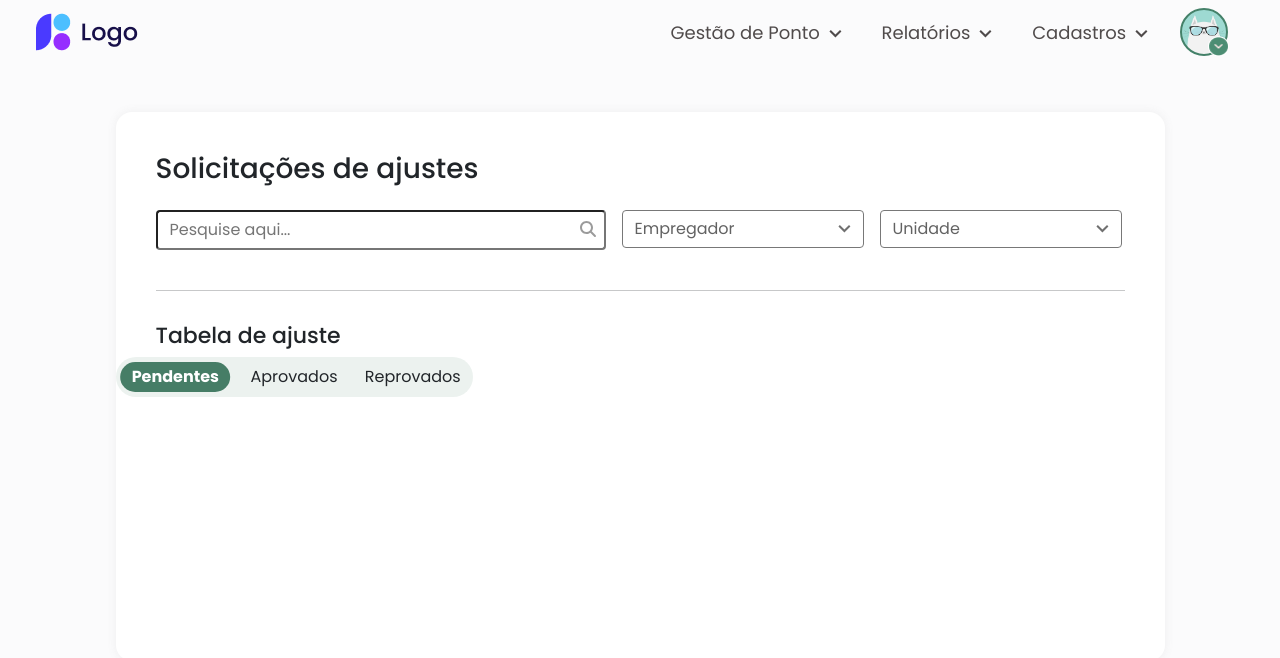
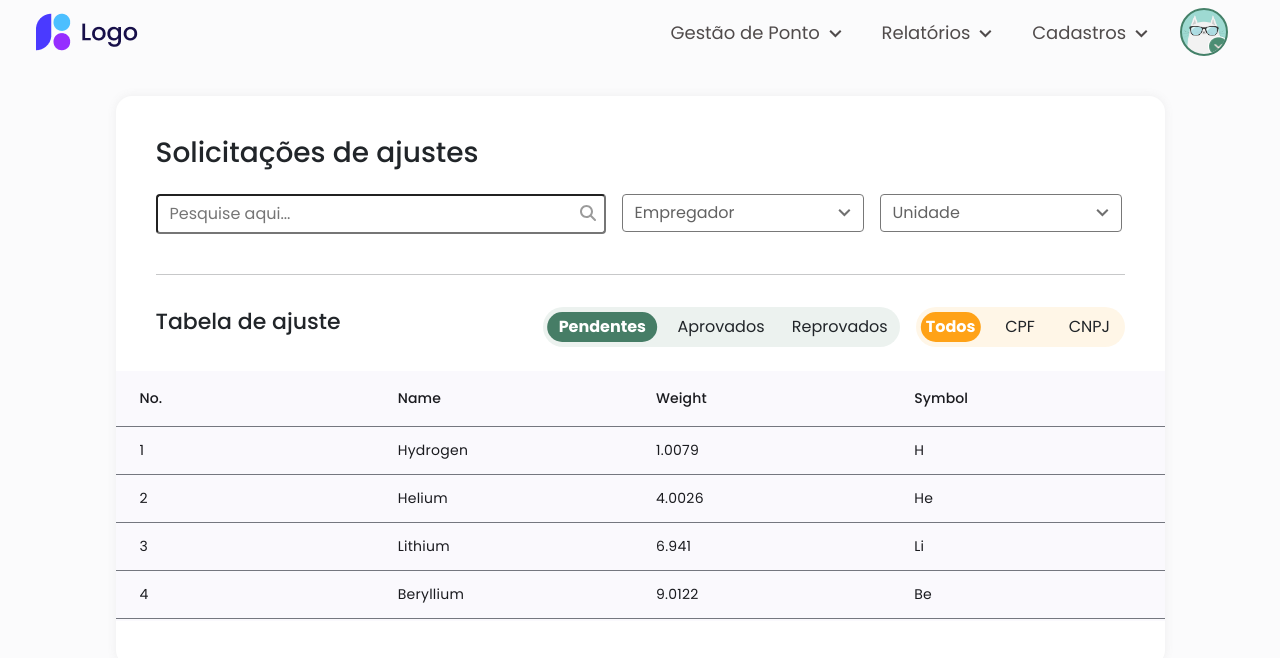
Before and after one commit to Icaro-Carvalho/FRONT-END-EQUILIBRIO, an Angular app: page /solicitacoes-ajustes in a window 1280 px wide. Shown: the top 658 px of the page. Built offline with nearby package versions, Linux system fonts and the light colour scheme.

Commit message:
Adicionando Angular Material e melhorando visual da tela de solicitação de ajuste

```diff
--- a/angular.json
+++ b/angular.json
@@ -28,6 +28,7 @@
               "src/assets"
             ],
             "styles": [
+              "src/custom-theme.scss",
               "src/styles.css"
             ],
             "scripts": []
--- a/package.json
+++ b/package.json
@@ -11,10 +11,12 @@
   "private": true,
   "dependencies": {
     "@angular/animations": "^18.1.0",
+    "@angular/cdk": "^18.1.2",
     "@angular/common": "^18.1.0",
     "@angular/compiler": "^18.1.0",
     "@angular/core": "^18.1.0",
     "@angular/forms": "^18.1.0",
+    "@angular/material": "^18.1.2",
     "@angular/platform-browser": "^18.1.0",
     "@angular/platform-browser-dynamic": "^18.1.0",
     "@angular/router": "^18.1.0",
--- a/src/app/app.config.ts
+++ b/src/app/app.config.ts
@@ -2,7 +2,8 @@ import { ApplicationConfig, provideZoneChangeDetection } from '@angular/core';
 import { provideRouter } from '@angular/router';
 
 import { routes } from './app.routes';
+import { provideAnimationsAsync } from '@angular/platform-browser/animations/async';
 
 export const appConfig: ApplicationConfig = {
-  providers: [provideZoneChangeDetection({ eventCoalescing: true }), provideRouter(routes)]
+  providers: [provideZoneChangeDetection({ eventCoalescing: true }), provideRouter(routes), provideAnimationsAsync()]
 };
--- a/src/app/paginas/solicitacoes-ajustes/solicitacoes-ajustes.component.css
+++ b/src/app/paginas/solicitacoes-ajustes/solicitacoes-ajustes.component.css
@@ -1,14 +1,14 @@
 
 .fundo-quadrado{
     background-color: #FFFFFF;
-    width: 1049px;
-    height: 549px;
     border-radius: 1rem;
     margin-left: auto;
     margin-right: auto;
-    margin-top: 3rem;
+    margin-top: 2rem;
     box-shadow: 0 0 10px  rgba(122, 122, 122, 0.1);
     padding: 0;
+    max-width: 1049px;
+    max-height: 570px;
 
 }
 
@@ -78,16 +78,19 @@ select{
 
 /*Estilo do Seletor de Status*/
 
-.btn-group-status {
-    position: relative;
-    border-radius: 120px;
-    overflow: hidden;
-    display: flex;
-    align-items: center;
+.btn-group-estilo-status{
     width: 357px;
     height: 40px;
     background-color: rgba(70, 125, 102, 0.1);
-  }
+    margin-right: 1rem;
+}
+
+.btn-group-estilo-indentificacao{
+    width: 209px;
+    height: 40px;
+    background-color: rgba(255, 162, 23, 0.1);
+    margin-right: 40px;
+}
 
   .btn{
     flex: 1;
@@ -105,7 +108,7 @@ select{
     z-index: 1;
   }
 
-  .btn-status.active, .btn.active {
+  .btn.active {
     color: white;
     font-weight: bold;
   }
@@ -122,3 +125,13 @@ select{
     transform: translate(-50%, -50%);
     z-index: -1;
   }
+
+  .btn-indentificacao.active::after{
+    background-color: #FFA217;
+  }
+
+  .mat-mdc-table {
+    width: 100%;
+    max-height: 250px;
+    overflow: auto;
+  }
--- a/src/app/paginas/solicitacoes-ajustes/solicitacoes-ajustes.component.html
+++ b/src/app/paginas/solicitacoes-ajustes/solicitacoes-ajustes.component.html
@@ -7,7 +7,7 @@
       </div>
       <div class="d-flex align-items-start">
         <div class="input-wrapper">
-          <input type="text" placeholder="Pesquise aqui...">
+          <input type="text" placeholder="Pesquise aqui..." #input>
           <fa-icon [icon]="faSearch" class="cor-icon"></fa-icon>
         </div>
         <div class="dropdown-html">
@@ -32,26 +32,64 @@
 
       <hr>
 
-      <div>
+      <div class="d-flex align-items-center justify-content-between mb-4">
         <h2>Tabela de ajuste</h2>
-        <div>
-          <div class="btn-group btn-group-status" role="group" aria-label="Basic example">
-            <button type="button" class="btn" [ngClass]="{ 'active': selectedStatus === 'Pendentes' }" (click)="selectStatus('Pendentes')">Pendentes</button>
-            <button type="button" class="btn" [ngClass]="{ 'active': selectedStatus === 'Aprovados' }" (click)="selectStatus('Aprovados')">Aprovados</button>
-            <button type="button" class="btn" [ngClass]="{ 'active': selectedStatus === 'Reprovados' }" (click)="selectStatus('Reprovados')">Reprovados</button>
+        <div class="d-flex">
+          <div class="btn-group btn-group-status btn-group-estilo-status" role="group" aria-label="Basic example">
+            <button type="button" class="btn" [ngClass]="{ 'active': selectedStatus === 'Pendentes' }"
+              (click)="selectStatus('Pendentes', 1)">Pendentes</button>
+            <button type="button" class="btn" [ngClass]="{ 'active': selectedStatus === 'Aprovados' }"
+              (click)="selectStatus('Aprovados', 1)">Aprovados</button>
+            <button type="button" class="btn" [ngClass]="{ 'active': selectedStatus === 'Reprovados' }"
+              (click)="selectStatus('Reprovados', 1)">Reprovados</button>
             <div class="indicator" [ngStyle]="{'left': indicatorPosition}"></div>
           </div>
 
-          <div class="btn-group" role="group" aria-label="Basic example">
-            <button type="button" class="btn btn-secondary">Todos</button>
-            <button type="button" class="btn btn-secondary">CPF</button>
-            <button type="button" class="btn btn-secondary">CNPJ</button>
+          <div class="btn-group btn-group-status btn-group-estilo-indentificacao" role="group"
+            aria-label="Basic example">
+            <button type="button" class="btn btn-indentificacao"
+              [ngClass]="{ 'active': selectedIndentificacao === 'Todos' }"
+              (click)="selectStatus('Todos', 2)">Todos</button>
+            <button type="button" class="btn btn-indentificacao"
+              [ngClass]="{ 'active': selectedIndentificacao === 'CPF' }" (click)="selectStatus('CPF', 2)">CPF</button>
+            <button type="button" class="btn btn-indentificacao"
+              [ngClass]="{ 'active': selectedIndentificacao === 'CNPJ' }"
+              (click)="selectStatus('CNPJ', 2)">CNPJ</button>
           </div>
         </div>
+      </div>
 
+      <div>
+        <mat-table [dataSource]="dataSource" class="mat-elevation-z8">
+          <!-- Position Column -->
+          <ng-container matColumnDef="position">
+            <mat-header-cell *matHeaderCellDef> No. </mat-header-cell>
+            <mat-cell *matCellDef="let element"> {{element.position}} </mat-cell>
+          </ng-container>
+
+          <!-- Name Column -->
+          <ng-container matColumnDef="name">
+            <mat-header-cell *matHeaderCellDef> Name </mat-header-cell>
+            <mat-cell *matCellDef="let element"> {{element.name}} </mat-cell>
+          </ng-container>
+
+          <!-- Weight Column -->
+          <ng-container matColumnDef="weight">
+            <mat-header-cell *matHeaderCellDef> Weight </mat-header-cell>
+            <mat-cell *matCellDef="let element"> {{element.weight}} </mat-cell>
+          </ng-container>
+
+          <!-- Symbol Column -->
+          <ng-container matColumnDef="symbol">
+            <mat-header-cell *matHeaderCellDef> Symbol </mat-header-cell>
+            <mat-cell *matCellDef="let element"> {{element.symbol}} </mat-cell>
+          </ng-container>
+
+          <mat-header-row *matHeaderRowDef="displayedColumns"></mat-header-row>
+          <mat-row *matRowDef="let row; columns: displayedColumns;"></mat-row>
+        </mat-table>
       </div>
 
     </div>
+
   </div>
-
-</div>
--- a/src/app/paginas/solicitacoes-ajustes/solicitacoes-ajustes.component.ts
+++ b/src/app/paginas/solicitacoes-ajustes/solicitacoes-ajustes.component.ts
@@ -1,22 +1,31 @@
 import { CommonModule } from '@angular/common';
-import { Component } from '@angular/core';
+import { Component, ViewChild } from '@angular/core';
 import { FontAwesomeModule } from '@fortawesome/angular-fontawesome';
 import { faSearch } from '@fortawesome/free-solid-svg-icons';
+import {MatPaginator} from '@angular/material/paginator';
+import {MatTableDataSource, MatTableModule} from '@angular/material/table';
 
 @Component({
   selector: 'app-solicitacoes-ajustes',
   standalone: true,
-  imports: [FontAwesomeModule, CommonModule],
+  imports: [FontAwesomeModule, CommonModule, MatTableModule],
   templateUrl: './solicitacoes-ajustes.component.html',
   styleUrl: './solicitacoes-ajustes.component.css'
 })
 export class SolicitacoesAjustesComponent {
+
+  displayedColumns: string[] = ['position', 'name', 'weight', 'symbol'];
+  dataSource = ELEMENT_DATA;
+
   faSearch = faSearch;
 
   selectedStatus = 'Pendentes';
+  selectedIndentificacao = 'Todos';
   indicatorPosition = '0%';
 
-  selectStatus(status: string) {
+
+  selectStatus(status: string, modelo: number) {
+    if (modelo == 1) {
       this.selectedStatus = status;
       switch (status) {
         case 'Pendentes':
@@ -30,5 +39,50 @@ export class SolicitacoesAjustesComponent {
           break;
       }
     }
+    else{
+      this.selectedIndentificacao = status;
+      switch (status) {
+        case 'Todos':
+          this.indicatorPosition = '0%';
+          break;
+        case 'CPF':
+          this.indicatorPosition = '33.33%';
+          break;
+        case 'CNPJ':
+          this.indicatorPosition = '66.66%';
+          break;
+      }
+    }
 
   }
+}
+
+export interface PeriodicElement {
+  name: string;
+  position: number;
+  weight: number;
+  symbol: string;
+}
+
+const ELEMENT_DATA: PeriodicElement[] = [
+  {position: 1, name: 'Hydrogen', weight: 1.0079, symbol: 'H'},
+  {position: 2, name: 'Helium', weight: 4.0026, symbol: 'He'},
+  {position: 3, name: 'Lithium', weight: 6.941, symbol: 'Li'},
+  {position: 4, name: 'Beryllium', weight: 9.0122, symbol: 'Be'},
+  {position: 5, name: 'Boron', weight: 10.811, symbol: 'B'},
+  {position: 6, name: 'Carbon', weight: 12.0107, symbol: 'C'},
+  {position: 7, name: 'Nitrogen', weight: 14.0067, symbol: 'N'},
+  {position: 8, name: 'Oxygen', weight: 15.9994, symbol: 'O'},
+  {position: 9, name: 'Fluorine', weight: 18.9984, symbol: 'F'},
+  {position: 10, name: 'Neon', weight: 20.1797, symbol: 'Ne'},
+  {position: 11, name: 'Sodium', weight: 22.9897, symbol: 'Na'},
+  {position: 12, name: 'Magnesium', weight: 24.305, symbol: 'Mg'},
+  {position: 13, name: 'Aluminum', weight: 26.9815, symbol: 'Al'},
+  {position: 14, name: 'Silicon', weight: 28.0855, symbol: 'Si'},
+  {position: 15, name: 'Phosphorus', weight: 30.9738, symbol: 'P'},
+  {position: 16, name: 'Sulfur', weight: 32.065, symbol: 'S'},
+  {position: 17, name: 'Chlorine', weight: 35.453, symbol: 'Cl'},
+  {position: 18, name: 'Argon', weight: 39.948, symbol: 'Ar'},
+  {position: 19, name: 'Potassium', weight: 39.0983, symbol: 'K'},
+  {position: 20, name: 'Calcium', weight: 40.078, symbol: 'Ca'},
+];
--- /dev/null
+++ b/src/custom-theme.scss
@@ -0,0 +1,36 @@
+
+// Custom Theming for Angular Material
+// For more information: https://material.angular.io/guide/theming
+@use '@angular/material' as mat;
+// Plus imports for other components in your app.
+
+// Include the common styles for Angular Material. We include this here so that you only
+// have to load a single css file for Angular Material in your app.
+// Be sure that you only ever include this mixin once!
+@include mat.core();
+
+// Define the theme object.
+$equilibrio-theme: mat.define-theme((
+  color: (
+    theme-type: light,
+    primary: mat.$azure-palette,
+    tertiary: mat.$blue-palette,
+  ),
+  density: (
+    scale: 0,
+  )
+));
+
+// Include theme styles for core and each component used in your app.
+// Alternatively, you can import and @include the theme mixins for each component
+// that you are using.
+:root {
+  @include mat.all-component-themes($equilibrio-theme);
+}
+
+// Comment out the line below if you want to use the pre-defined typography utility classes.
+// For more information: https://material.angular.io/guide/typography#using-typography-styles-in-your-application.
+// @include mat.typography-hierarchy($equilibrio-theme);
+
+// Comment out the line below if you want to use the deprecated `color` inputs.
+// @include mat.color-variants-backwards-compatibility($equilibrio-theme);
--- a/src/index.html
+++ b/src/index.html
@@ -6,6 +6,8 @@
   <base href="/">
   <meta name="viewport" content="width=device-width, initial-scale=1">
   <link rel="icon" type="image/x-icon" href="favicon.ico">
+  <link href="https://fonts.googleapis.com/css2?family=Roboto:wght@300;400;500&display=swap" rel="stylesheet">
+  <link href="https://fonts.googleapis.com/icon?family=Material+Icons" rel="stylesheet">
 </head>
 <body>
   <app-root></app-root>
--- a/src/styles.css
+++ b/src/styles.css
@@ -9,4 +9,15 @@
 
 *{
     font-family: "Poppins", Regular;
+    overflow: hidden;
 }
+
+.btn-group-status{
+    position: relative;
+    border-radius: 120px;
+    overflow: hidden;
+    display: flex;
+    align-items: center;
+}
+html, body { height: 100%; }
+body { margin: 0; font-family: Roboto, "Helvetica Neue", sans-serif; }
```
Also changed, not shown: 1 other file (tests, documents, lock files or other folders). Lines whose indentation alone changed are shown as unchanged.
